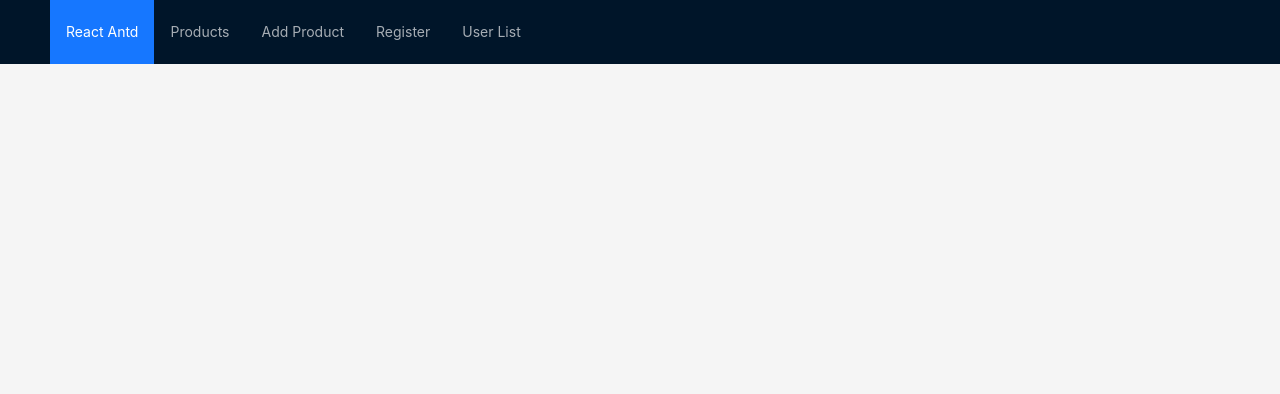
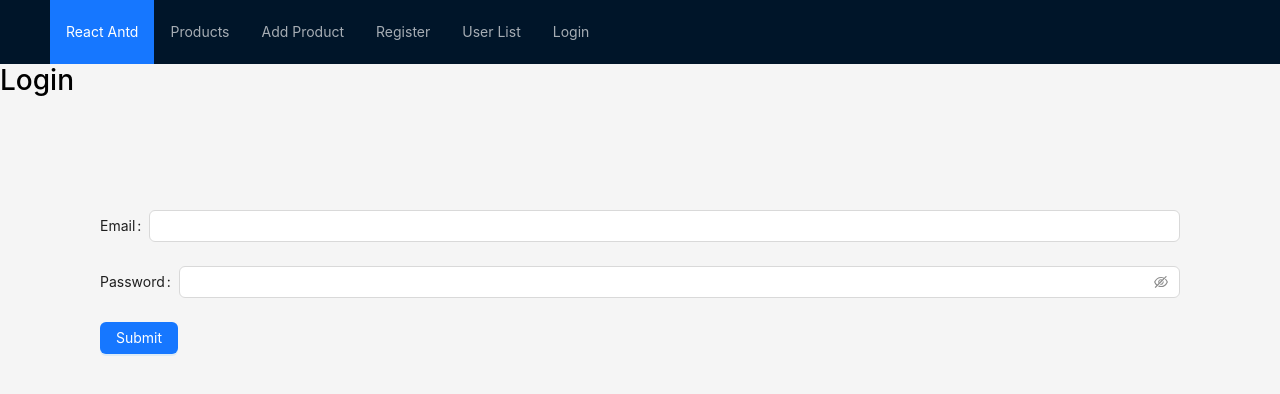
Before and after one commit to vanhoa690/web2091-react-sp25, a React (Vite) app: page /login in a window 1280 px wide. Shown: the top 394 px of the page. Built offline with nearby package versions, Linux system fonts and the light colour scheme.

Commit message:
add login

```diff
--- a/src/App.tsx
+++ b/src/App.tsx
@@ -7,6 +7,7 @@ import "antd/dist/reset.css"; // Ant Design v5 reset styles
 import { Link } from "react-router-dom";
 import Register from "./pages/auth/register";
 import UserList from "./pages/user/list";
+import Login from "./pages/auth/login";
 
 const { Header } = Layout;
 
@@ -15,6 +16,10 @@ function App() {
     {
       path: "/register",
       element: <Register />,
+    },
+    {
+      path: "/login",
+      element: <Login />,
     },
     {
       path: "/users",
@@ -52,6 +57,9 @@ function App() {
           <Menu.Item key="5">
             <Link to="/users">User List</Link>
           </Menu.Item>
+          <Menu.Item key="6">
+            <Link to="/login">Login</Link>
+          </Menu.Item>
         </Menu>
       </Header>
       <main>{element}</main>
--- a/src/hooks/index.ts
+++ b/src/hooks/index.ts
@@ -66,8 +66,11 @@ export const useDelete = ({ resource = "products" }: Props) => {
 export const useAuth = ({ resource = "register" }) => {
   return useMutation({
     mutationFn: (values) => auth({ resource, values }),
-    onSuccess: () => {
+    onSuccess: (data) => {
       message.success("thanh cong");
+      // register => chuyen sang /login
+      // login: luu token
+      console.log(data);
     },
   });
 };
--- /dev/null
+++ b/src/pages/auth/login.tsx
@@ -0,0 +1,27 @@
+import { Button, Form, Input } from "antd";
+import { useAuth } from "../../hooks";
+
+const Login = () => {
+  const { mutate } = useAuth({ resource: "login" });
+  const onFinish = (values: any) => {
+    mutate(values);
+  };
+  return (
+    <div>
+      <h1>Login</h1>
+      <Form style={{ padding: "100px" }} onFinish={onFinish}>
+        <Form.Item label="Email" name="email">
+          <Input />
+        </Form.Item>
+        <Form.Item label="Password" name="password">
+          <Input.Password />
+        </Form.Item>
+        <Button type="primary" htmlType="submit">
+          Submit
+        </Button>
+      </Form>
+    </div>
+  );
+};
+
+export default Login;
```
